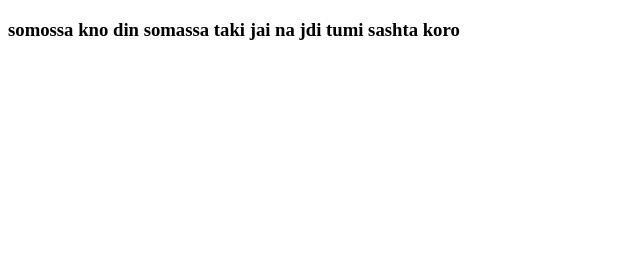
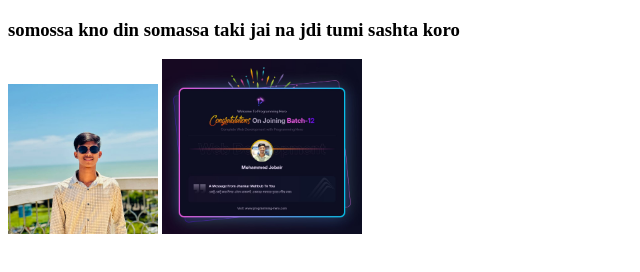
Before and after one commit to MohammedJobair/Problem-with-never-last, a plain HTML site: page index.html in a window 1280 px wide. Shown: the whole page, without its empty margins (0-640 px from the left). Drawn offline with Linux system fonts and the light colour scheme.

Commit message:
added pictures

```diff
--- a/index.html
+++ b/index.html
@@ -7,5 +7,7 @@
 </head>
 <body>
     <h3>somossa kno din somassa taki jai na jdi tumi sashta koro</h3>
+    <img width="150px" src="jk 01.jpg" alt="">
+    <img width="200px" src="WhatsApp Image 2025-06-27 at 02.52.33_66da2256.jpg" alt="">
 </body>
 </html>
```
Also changed, not shown: WhatsApp Image 2025-06-27 at 02.52.33_66da2256.jpg (added), jk 01.jpg (added).
